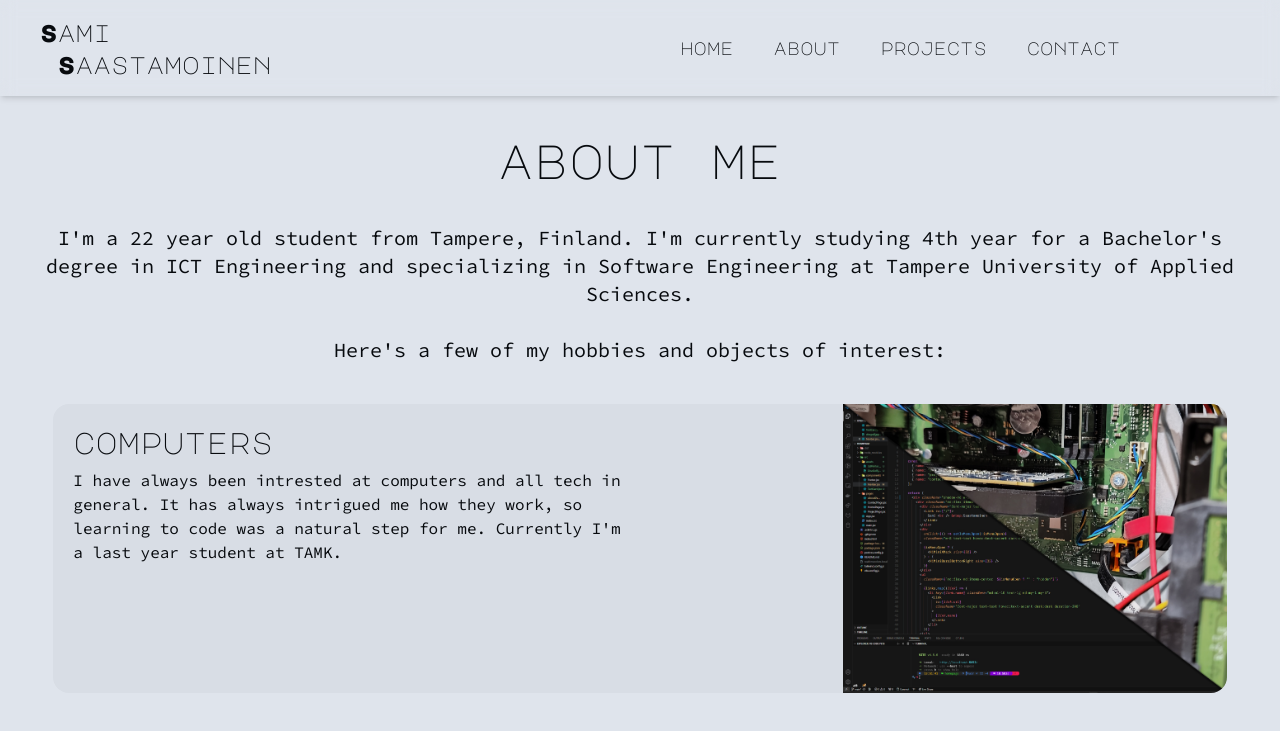
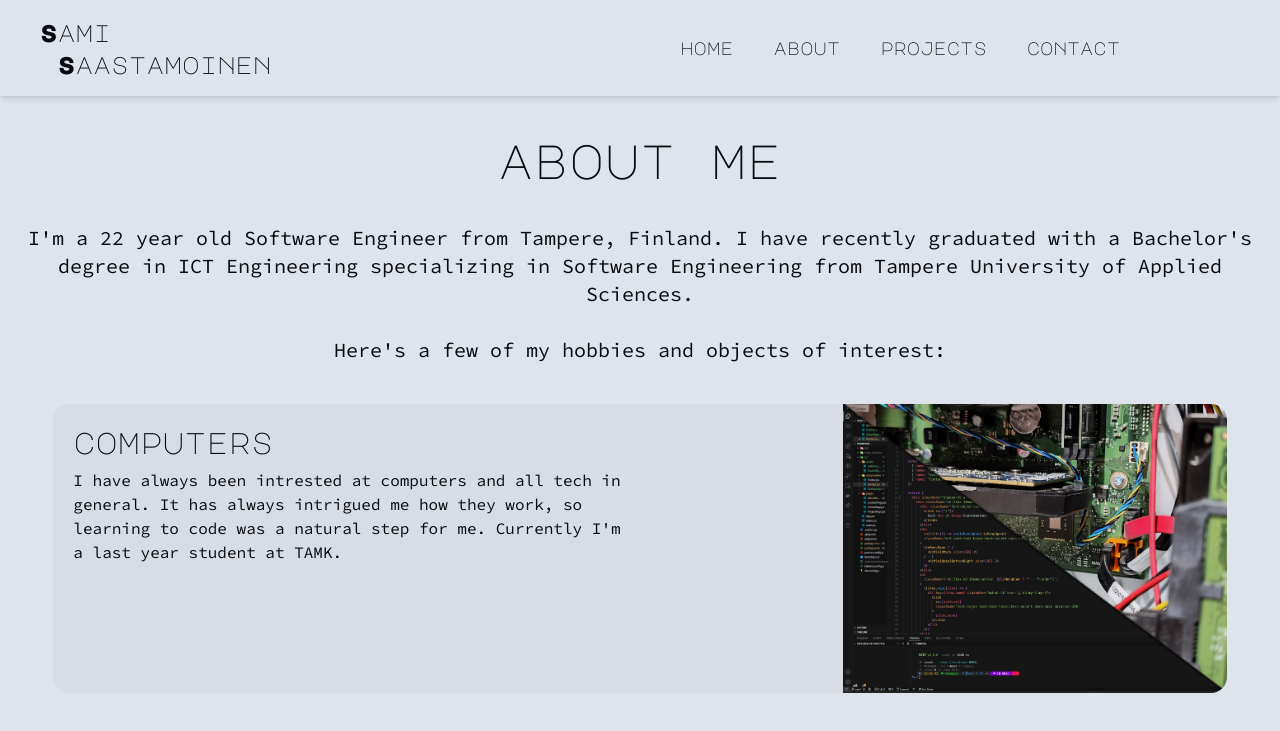
Before and after one commit to Sami-Saastamoinen/Sami-Saastamoinen.github.io, a React (Vite) app: page /#/about in a window 1280 px wide. Shown: the top 731 px of the page. Built offline with nearby package versions, Linux system fonts and the light colour scheme; grey boxes are pictures that could not be loaded.

Commit message:
refactor: Update AboutPage content

```diff
--- a/src/pages/AboutPage.jsx
+++ b/src/pages/AboutPage.jsx
@@ -19,7 +19,7 @@ const AboutPage = () => {
         about me
       </h1>
       <p className="font-source text-lg lg:text-xl text-text dark:dark text-center pb-10 px-5 whitespace-pre-line">
-        {`I'm a ${age} year old student from Tampere, Finland. I'm currently studying 4th year for a Bachelor's degree in ICT Engineering and specializing in Software Engineering at Tampere University of Applied Sciences.
+        {`I'm a ${age} year old Software Engineer from Tampere, Finland. I have recently graduated with a Bachelor's degree in ICT Engineering specializing in Software Engineering from Tampere University of Applied Sciences.
 
         Here's a few of my hobbies and objects of interest:`}
       </p>
```
